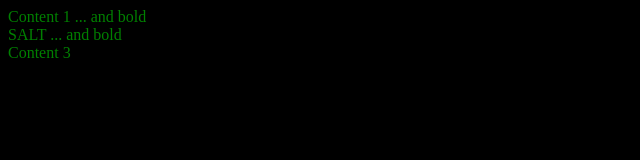
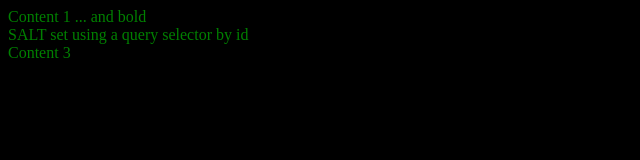
Before and after one commit to johanjaners/jsDom-trainingGround, a plain HTML site: page index.html in a window 1280 px wide. Shown: the whole page, without its empty margins (0-640 px from the left). Drawn offline with Linux system fonts and the light colour scheme.

Commit message:
index last <script>: querySelector #companyName addedD

```diff
--- a/index.html
+++ b/index.html
@@ -31,6 +31,10 @@
         for (let i = 0; i < boldNodes.length; i++){
             boldNodes[i].innerHTML += " ... and bold";
         }
+
+        const companyNameElement = document.querySelector("#companyName");
+        companyNameElement.innerHTML =
+            companyName + " set using a query selector by id";
     </script>
 </body>
 </html>
```
